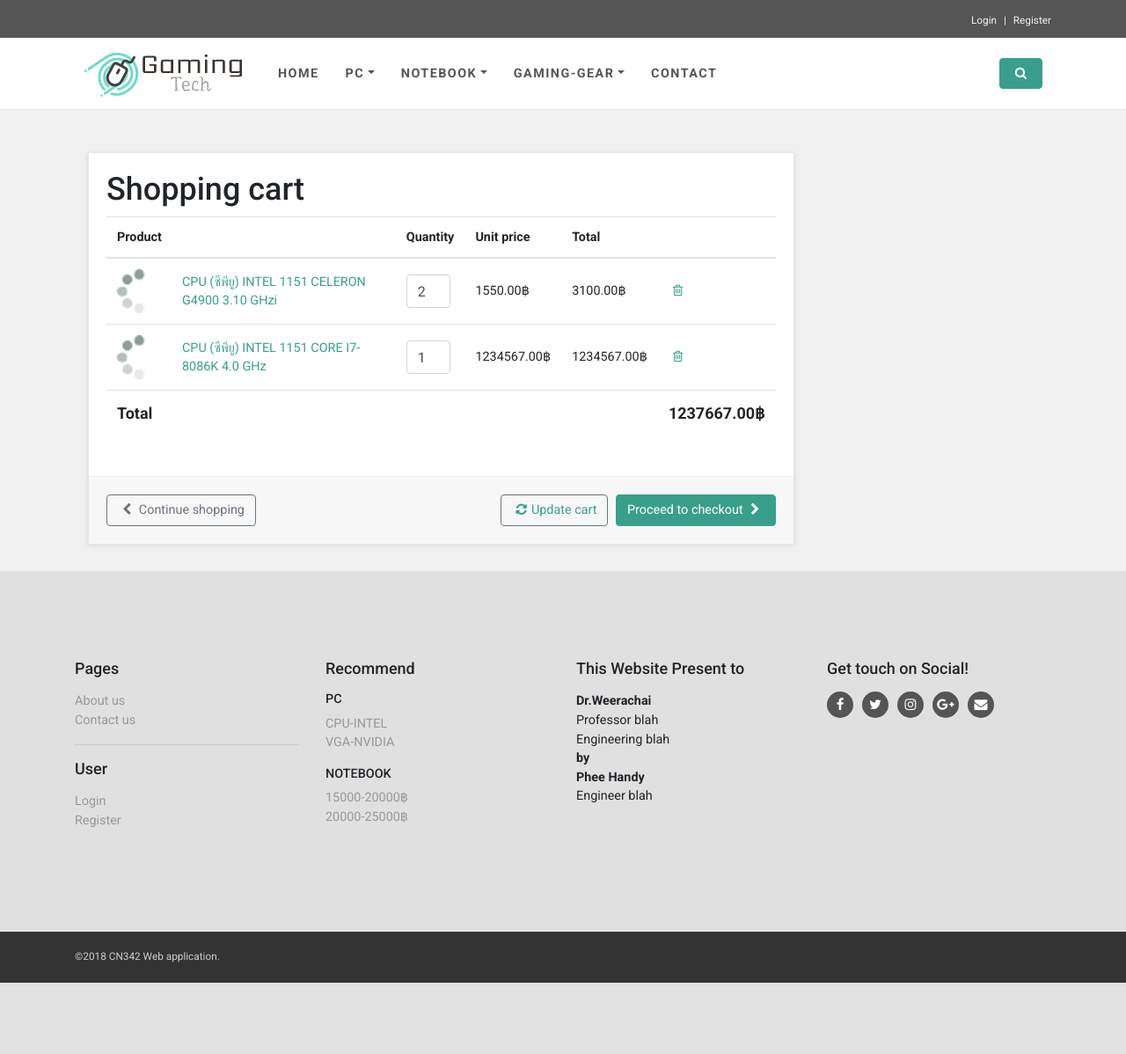
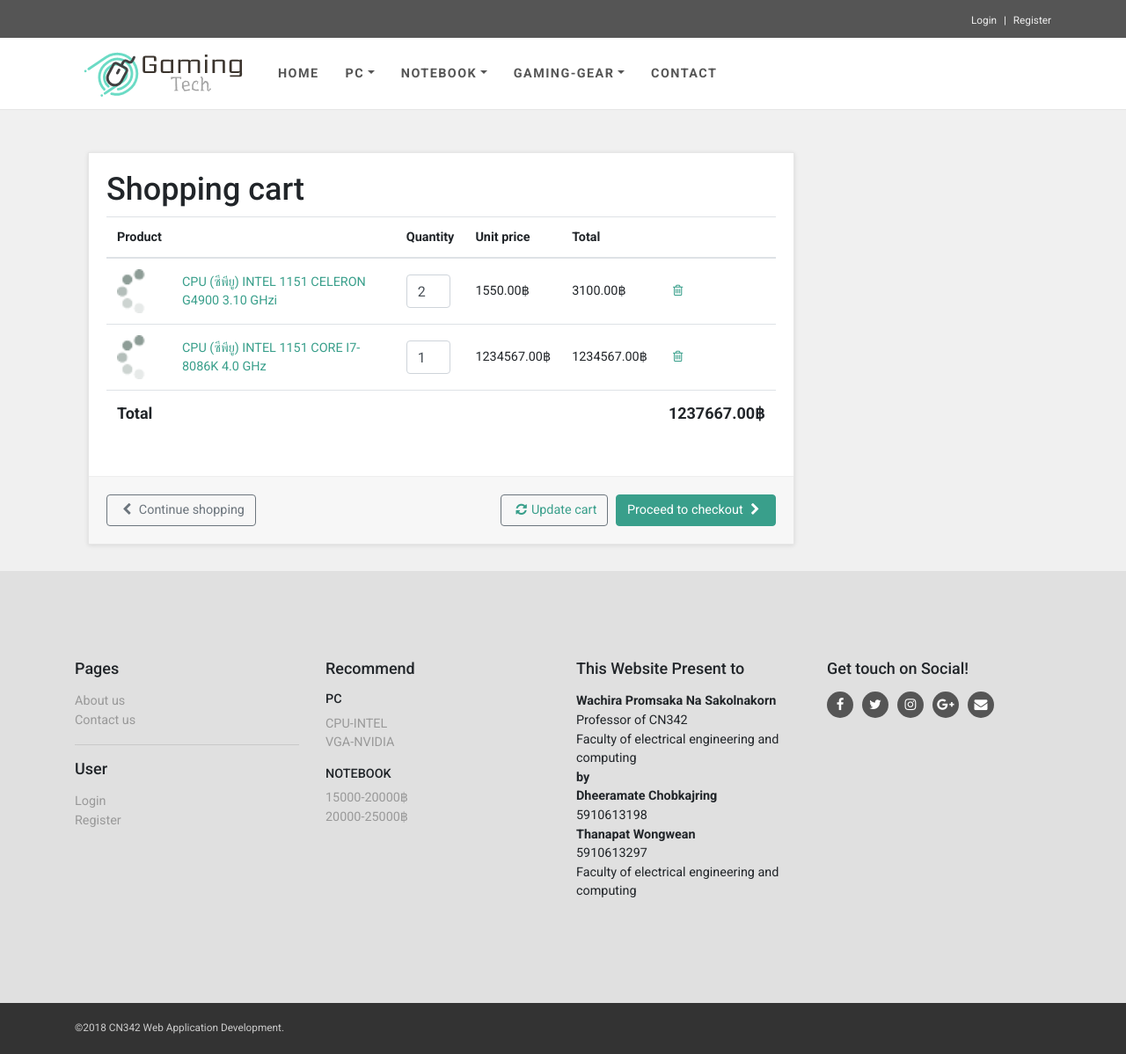
Before and after one commit to thanapatwongwean/game-tech, a CodeIgniter app: page /game-tech/index.php/cart/index in a window 1280 px wide. Shown: the whole page at 88% size. Before the commit the page ends 1117 px from the top, so only its background shows below. Run offline with CodeIgniter, Linux system fonts and the light colour scheme; some libraries are stand-ins or nearby versions.

Commit message:
Update footer.php, header.php
Update datail for footer and remove search from header

```diff
--- a/application/views/footer.php
+++ b/application/views/footer.php
@@ -36,7 +36,7 @@
             <!-- /.col-lg-3-->
             <div class="col-lg-3 col-md-6">
                 <h4 class="mb-3">This Website Present to</h4>
-                <p><strong>Dr.Weerachai</strong><br>Professor blah<br>Engineering blah<br><strong>by</strong><br><strong>Phee Handy</strong><br>Engineer blah</p>
+                <p><strong>Wachira Promsaka Na Sakolnakorn</strong><br>Professor of CN342<br>Faculty of electrical engineering and computing<br><strong>by</strong><br><strong>Dheeramate Chobkajring</strong><br>5910613198<br><strong>Thanapat Wongwean</strong><br>5910613297<br>Faculty of electrical engineering and computing</p>
                 <hr class="d-block d-md-none">
             </div>
             <!-- /.col-lg-3-->
@@ -61,7 +61,7 @@
     <div class="container">
         <div class="row">
             <div class="col-lg-6 mb-2 mb-lg-0">
-                <p class="text-center text-lg-left">©2018 CN342 Web application.</p>
+                <p class="text-center text-lg-left">©2018 CN342 Web Application Development.</p>
             </div>
         </div>
     </div>
--- a/application/views/header.php
+++ b/application/views/header.php
@@ -85,7 +85,6 @@
         <div class="container"><a href="<?= base_url(); ?>" class="navbar-brand home"><img src="<?=base_url('public/images');?>/logo.png" alt="GamingTech logo" class="d-none d-md-inline-block"><img src="public/images/logo-small.png" alt="GamingTech logo" class="d-inline-block d-md-none"><span class="sr-only">Go to homepage</span></a>
           <div class="navbar-buttons">
             <button type="button" data-toggle="collapse" data-target="#navigation" class="btn btn-outline-secondary navbar-toggler"><span class="sr-only">Toggle navigation</span><i class="fa fa-align-justify"></i></button>
-            <button type="button" data-toggle="collapse" data-target="#search" class="btn btn-outline-secondary navbar-toggler"><span class="sr-only">Toggle search</span><i class="fa fa-search"></i></button>
           </div>
           <div id="navigation" class="collapse navbar-collapse">
             <ul class="navbar-nav mr-auto">
@@ -187,25 +186,11 @@
               </li>
 			  <li class="nav-item dropdown menu-large"><a href="<?= base_url('contact'); ?>" data-delay="200" class="button-toggle nav-link">CONTACT<b class="caret"></b></a>
             </ul>
-            <div class="navbar-buttons d-flex justify-content">
-              <!-- /.nav-collapse-->
-              <div id="search-not-mobile" class="navbar-collapse collapse"></div><a data-toggle="collapse" href="#" class="btn navbar-btn btn-primary d-none d-lg-inline-block"><span class="sr-only">Search</span><i class="fa fa-search"></i></a>
-            </div>
+
           </div>
         </div>
       </nav>
-      <div id="search" class="collapse">
-        <div class="container">
-          <form role="search" class="ml-auto">
-            <div class="input-group">
-              <input type="text" placeholder="Search" class="form-control">
-              <div class="input-group-append">
-                <button type="button" class="btn btn-primary"><i class="fa fa-search"></i></button>
-              </div>
-            </div>
-          </form>
-        </div>
-      </div>
+
     </header>
     <div id="all">
         <div id="content">
```
